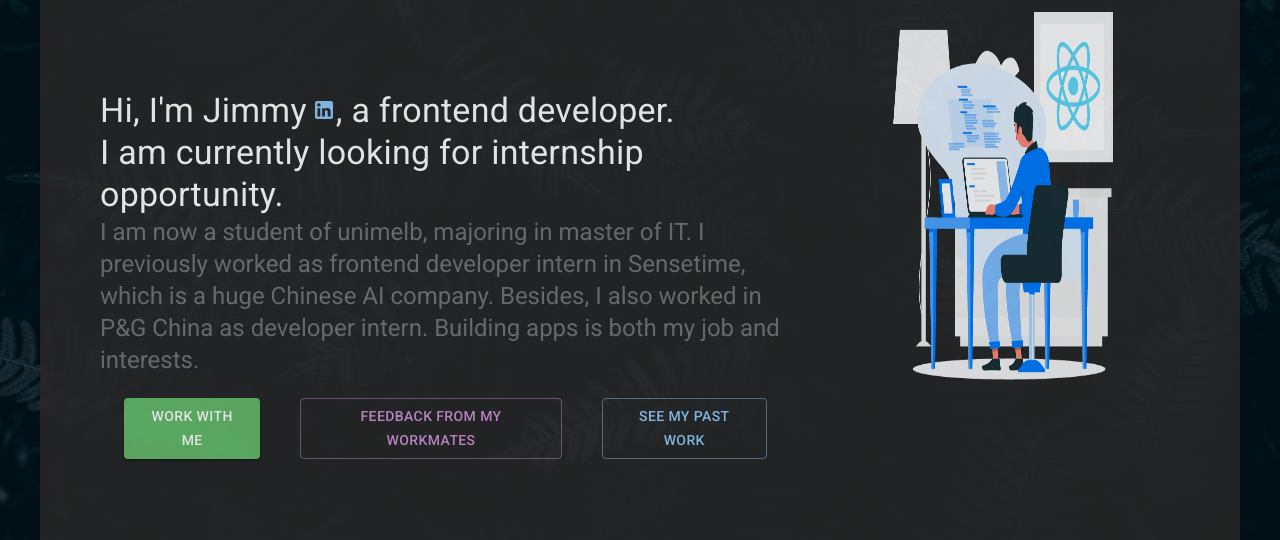
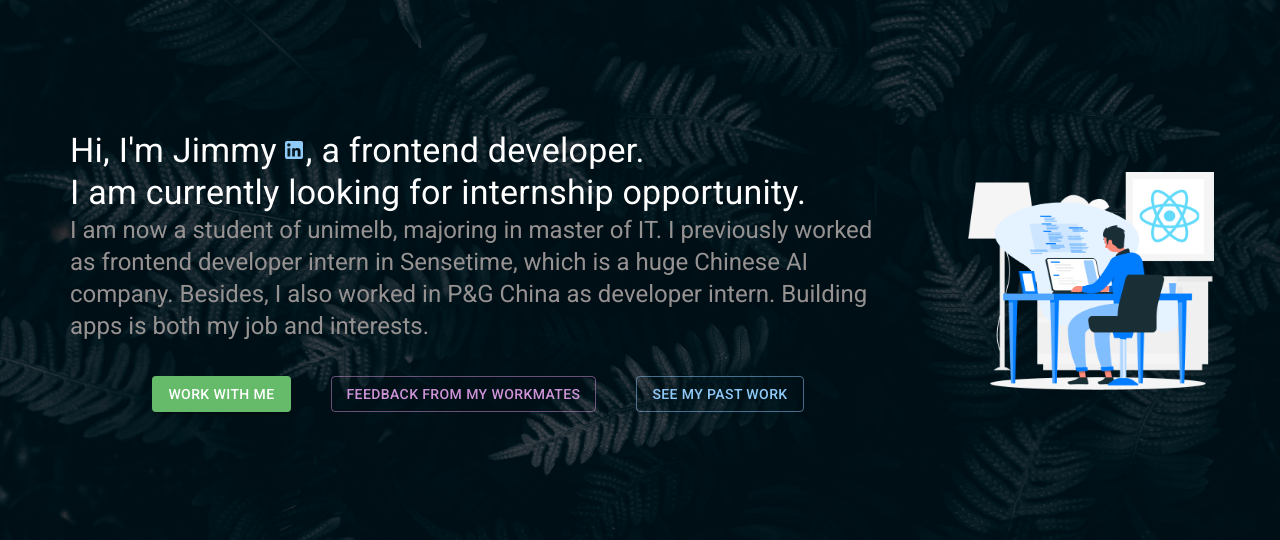
Before and after one commit to wwf410918701/WWF_Personal_Blog, a React (Create React App) app: page / in a window 1280 px wide. Shown: the part 186-726 px from the top of the page. Built offline with nearby package versions, Linux system fonts and the light colour scheme; no server answers.

Commit message:
perf: redesign the styles of personal page

```diff
--- a/src/pages/personal-detail-page/personal-detail-page-styles.scss
+++ b/src/pages/personal-detail-page/personal-detail-page-styles.scss
@@ -1,4 +1,4 @@
-$paragraph-text-color: #757575;
+$paragraph-text-color: #979292;
 $divider-color: #e0e0e0;
 $default-green: #4caf50;
 
--- a/src/pages/personal-detail-page/personal-detail-page.tsx
+++ b/src/pages/personal-detail-page/personal-detail-page.tsx
@@ -56,17 +56,18 @@
 
     return (
         <>
+          <Box sx={{ width: '100%', height: '100vh'}}>
             <HeaderNavBar>
               <Typography variant='h5' color='white'>
                 Welcome to Jimmy's website
               </Typography>
             </HeaderNavBar>
-          <ContentContainer>
+            <Box sx={{ minWidth: '100%', minHeight: '100%', display: 'flex', alignItems: 'center' }}>
               {/* introduction */}
-            <Grid container spacing={2} sx={{ minWidth: '100%' }}>
+              <Grid container spacing={2} sx={{ minWidth: '100%', minHeight: '100%', display: 'flex', justifyContent: 'center' }}>
                 <Grid item xs={8}>
                   <Item>
-                  <Box sx={{ padding: '20px', marginTop: '100px' }}>
+                    <Box>
                       <Box sx={{marginBottom: '20px'}}>
                         <Typography variant="h4">
                           Hi, I'm Jimmy{<LinkedInIcon className="LinkedInIcon" color="primary" sx={{marginLeft: '5px'}} onClick={() => {window.open("https://www.linkedin.com/in/%E4%BC%9F%E9%94%8B-%E5%90%B4-6b829b1a2/?locale=en_US")}}/>}
@@ -108,6 +109,9 @@
                   <img src={ProgrammerPic} style={{width: '80%', height: '70%', marginLeft: '50px', marginTop: '50px'}}></img>
                 </Grid>
               </Grid>
+            </Box>
+          </Box>
+          <ContentContainer>
             {/* work experiences */}
             <DividerComponent key='work-experiences'
               title={'Work Experiences'}
```
Lines whose indentation alone changed are shown as unchanged.
